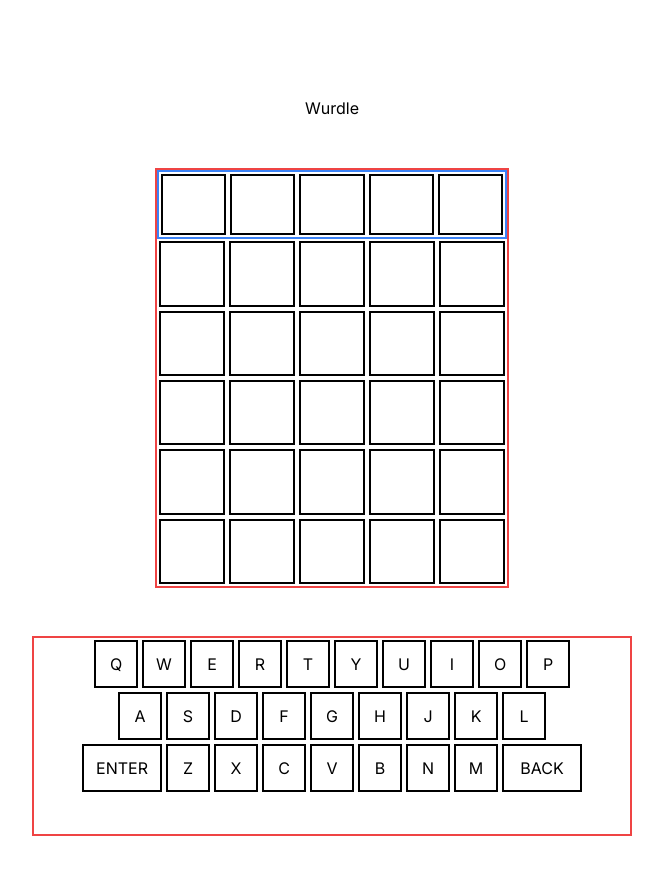
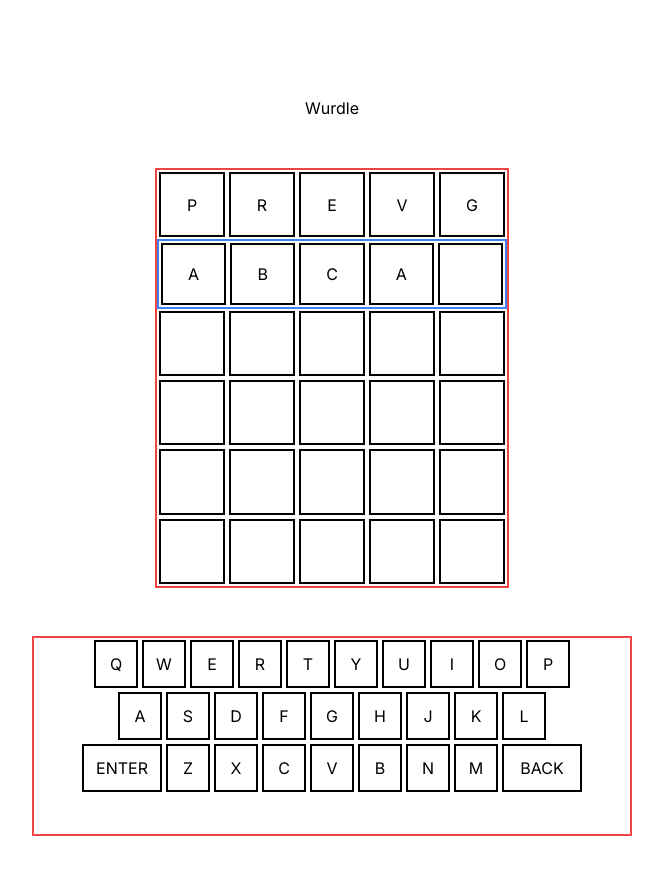
Before and after one commit to Three6ty1/wurdle, a Next.js app: page / in a window 1280 px wide. Shown: the top 874 px of the page, without its empty margins (308-971 px from the left). Built offline with nearby package versions, Linux system fonts and the light colour scheme.

Commit message:
Added working visual keyboard mappings

```diff
--- a/src/app/guessbox.js
+++ b/src/app/guessbox.js
@@ -1,6 +1,6 @@
-const GuessBox = () => {
+const GuessBox = ( props ) => {
     return (
-        <div className='flex basis-1/2 justify-center items-center w-1/5 border-2 border-solid border-black m-0.5'></div>
+        <div className='flex basis-1/2 justify-center items-center w-1/5 border-2 border-solid border-black m-0.5'>{props.letter}</div>
     );
 };
 
--- a/src/app/page.js
+++ b/src/app/page.js
@@ -3,6 +3,7 @@ import GuessBox from "./guessbox";
 import React from "react";
 import KeyButton from "./keybutton";
 import ActionButton from "./actionbutton";
+import State from "./state";
 
 const keyboard = [
   ['q', 'w', 'e', 'r', 't', 'y', 'u', 'i', 'o', 'p'],
@@ -10,16 +11,15 @@ const keyboard = [
   ['ENTER', 'z', 'x', 'c', 'v', 'b', 'n', 'm', 'BACK'],
 ]
 
-const word = 'crane';
+const word = ['C', 'R', 'A', 'N', 'E'];
 
 export default function Home() {
-  const [guess, setGuess] = React.useState('');
-  const [row, setRow] = React.useState(0);
+  const [prevGuesses, setPrevGuesses] = React.useState([['P', 'R', 'E', 'V', 'G'], ['', '', '', '', ''], ['', '', '', '', ''], ['', '', '', '', ''], ['', '', '', '', ''], ['', '', '', '', '']]);
+  const [guess, setGuess] = React.useState('ABCA');
+  const [row, setRow] = React.useState(1);
 
   const handleLetterClick = (e) => {
-    if (guess.length == 5) {
-      return;
-    }
+    if (guess.length == 5)  return;
 
     let newGuess = guess + e;
     setGuess(newGuess);
@@ -30,7 +30,10 @@ export default function Home() {
   }
 
   const handleBackClick = (e) => {
-    console.log(e)
+    if (guess.length == 0) return;
+
+    let newGuess = guess.slice(0, -1);
+    setGuess(newGuess);
   }
 
   React.useEffect(() => {
@@ -46,12 +49,12 @@ export default function Home() {
       <br />
       <br />
       <div className='flex flex-col h-[420px] border-2 border-solid border-red-500 '>
-        {[...Array(6)].map((e, i) => {
+        {prevGuesses.map((e, i) => {
           if(i == row) {
             return (
               <div key={'row' + i} className='flex flex-row w-[350px] h-1/6 border-2 border-solid border-blue-500'>
                 {[...Array(5)].map((f, j) => (
-                  <GuessBox key={'row' + i + 'col' + j} active='true' />
+                  <GuessBox key={'row' + i + 'col' + j} letter={guess[j]} />
                 ))}
               </div>
             )
@@ -59,7 +62,7 @@ export default function Home() {
           return (
             <div key={'row' + i} className='flex flex-row w-[350px] h-1/6'>
               {[...Array(5)].map((f, j) => (
-                <GuessBox key={'row' + i + 'col' + j}/>
+                <GuessBox key={'row' + i + 'col' + j} letter={e[j]} />
               ))}
             </div>
           )
--- /dev/null
+++ b/src/app/state.js
@@ -0,0 +1,7 @@
+const state = {
+    Guessed: 'missing',
+    Present: 'present',
+    Correct: 'correct',
+    Active: 'active',
+    Inactive: 'inactive',
+}
```
